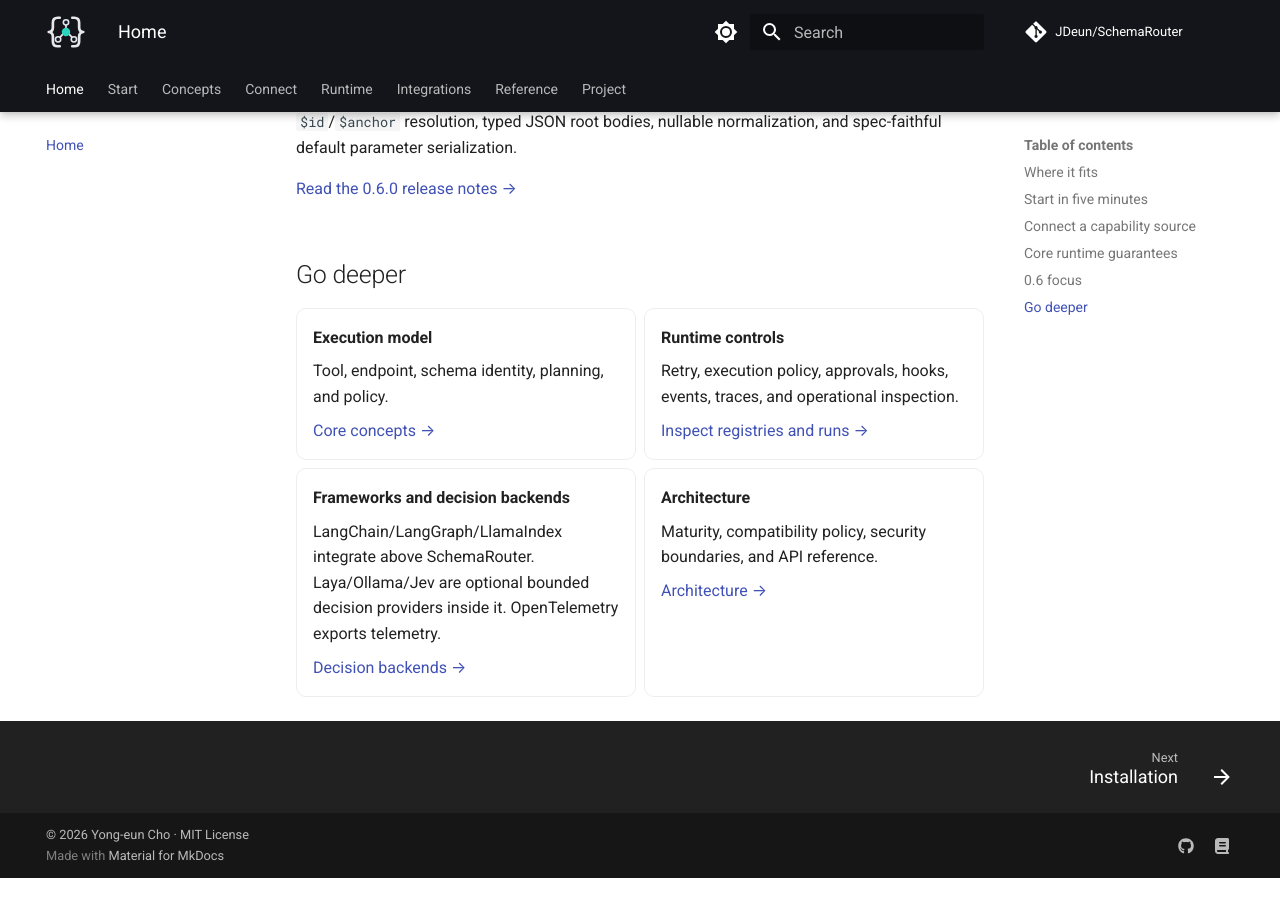
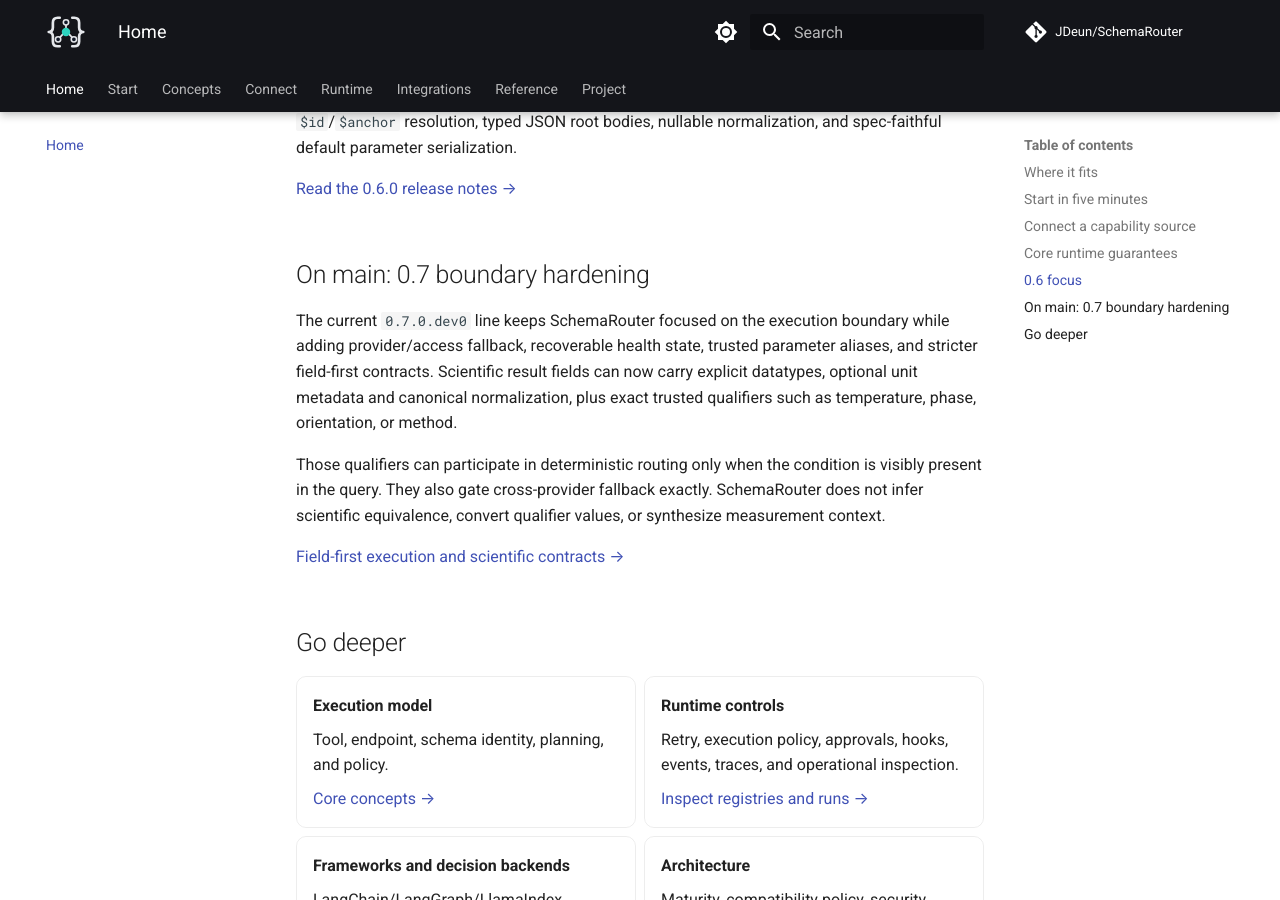
Before and after one commit to JDeun/SchemaRouter, an MkDocs documentation site: the page built from docs/index.md, in a window 1280 px wide and 900 px high, scrolled down 3419 px. Built offline with MkDocs 1.6.1 and Material for MkDocs 9.7.7, drawn with Linux system fonts in a browser that asks for light colours; comment, search, counter and statistics services are not loaded; before the commit the page ends 4297 px from its top, so only the background shows below that.

Commit message:
docs: surface current 0.7 field contracts

```diff
--- a/docs/index.md
+++ b/docs/index.md
@@ -155,6 +155,20 @@
 
 [Read the 0.6.0 release notes →](releases/0.6.0.md)
 
+## On main: 0.7 boundary hardening
+
+The current `0.7.0.dev0` line keeps SchemaRouter focused on the execution boundary while adding
+provider/access fallback, recoverable health state, trusted parameter aliases, and stricter
+field-first contracts. Scientific result fields can now carry explicit datatypes, optional unit
+metadata and canonical normalization, plus exact trusted qualifiers such as temperature, phase,
+orientation, or method.
+
+Those qualifiers can participate in deterministic routing only when the condition is visibly present
+in the query. They also gate cross-provider fallback exactly. SchemaRouter does not infer scientific
+equivalence, convert qualifier values, or synthesize measurement context.
+
+[Field-first execution and scientific contracts →](concepts/field-first-execution.md)
+
 ## Go deeper
 
 <div class="grid cards" markdown>
```
